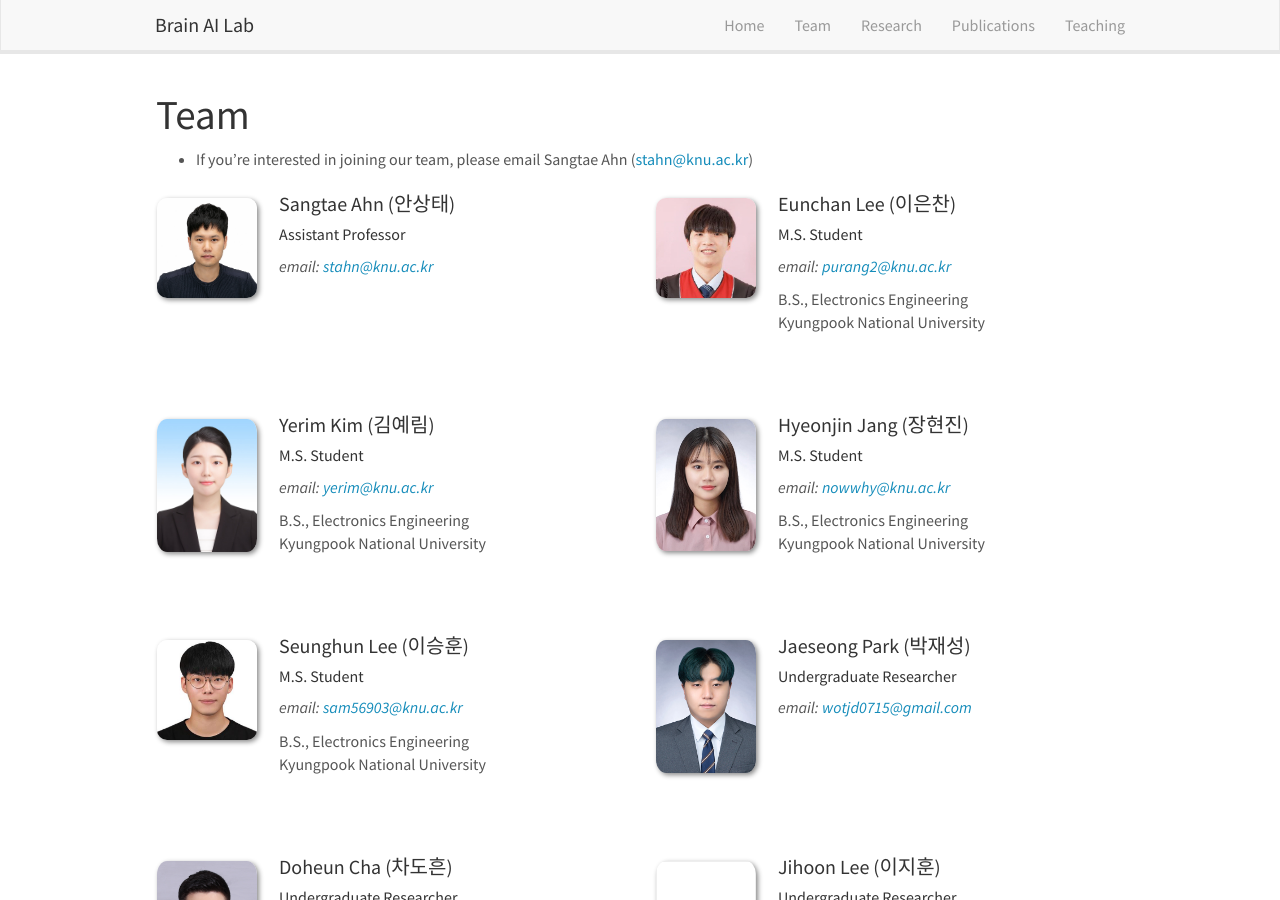
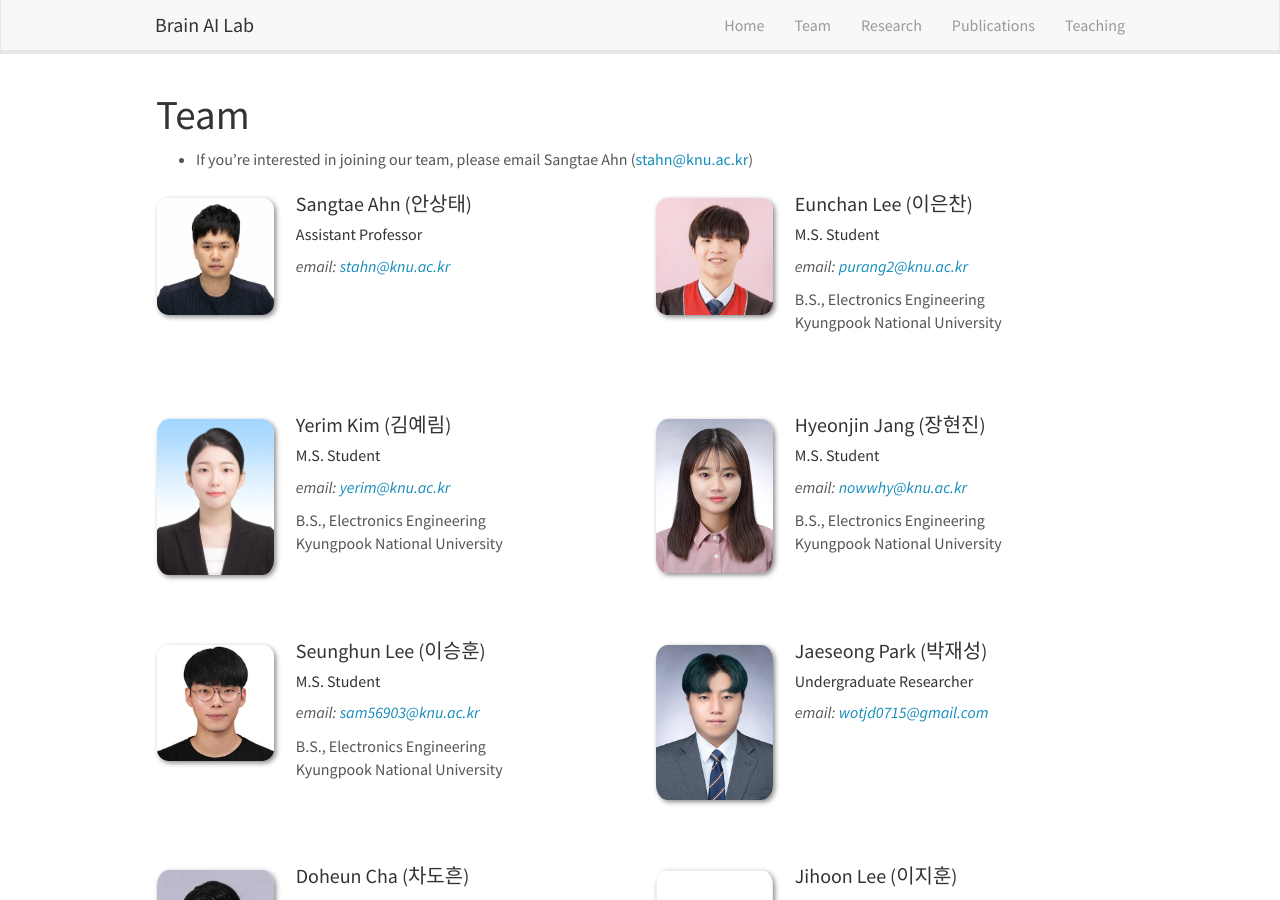
Before and after one commit to KNU-BrainAI/knu-brainai.github.io, a Jekyll site: the page built from _pages/team.md, in a window 1280 px wide and 900 px high. Built offline with Jekyll 4.4.1, drawn with Linux system fonts in a browser that asks for light colours; nearby versions of some CDN libraries.

Commit message:
Update team.md

```diff
--- a/_pages/team.md
+++ b/_pages/team.md
@@ -21,7 +21,7 @@ permalink: /team/
 {% endif %}
 
 <div class="col-sm-6 clearfix">
-  <img src="{{ site.url }}{{ site.baseurl }}/images/teampic/{{ member.photo }}" class="img-responsive" height="200px" width="100px" style="float: left" />
+  <img src="{{ site.url }}{{ site.baseurl }}/images/teampic/{{ member.photo }}" class="img-responsive" width="25%" style="float: left" />
   <h4>{{ member.name }}</h4>
   <h5>{{ member.info }}<br></h5>
   <i>email: <{{ member.email }}></i>
```
